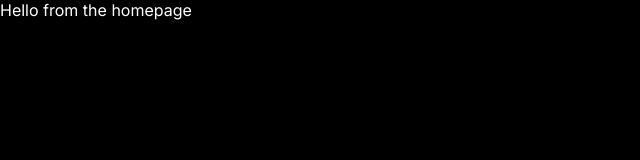
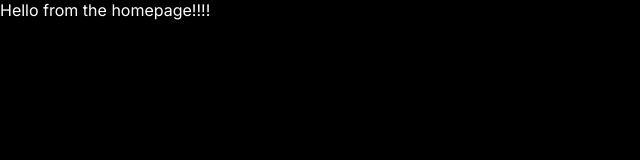
Before and after one commit to Codetechify/codetechify, a Next.js app in the folder apps/web/: page / in a window 1280 px wide. Shown: the top 160 px of the page, without its empty margins (0-640 px from the left). Built offline with nearby package versions, Linux system fonts and the light colour scheme.

Commit message:
add exclamation marks

```diff
--- a/apps/web/app/page.tsx
+++ b/apps/web/app/page.tsx
@@ -1,3 +1,3 @@
 export default function Page() {
-	return <div>Hello from the homepage</div>;
+	return <div>Hello from the homepage!!!!</div>;
 }
```
